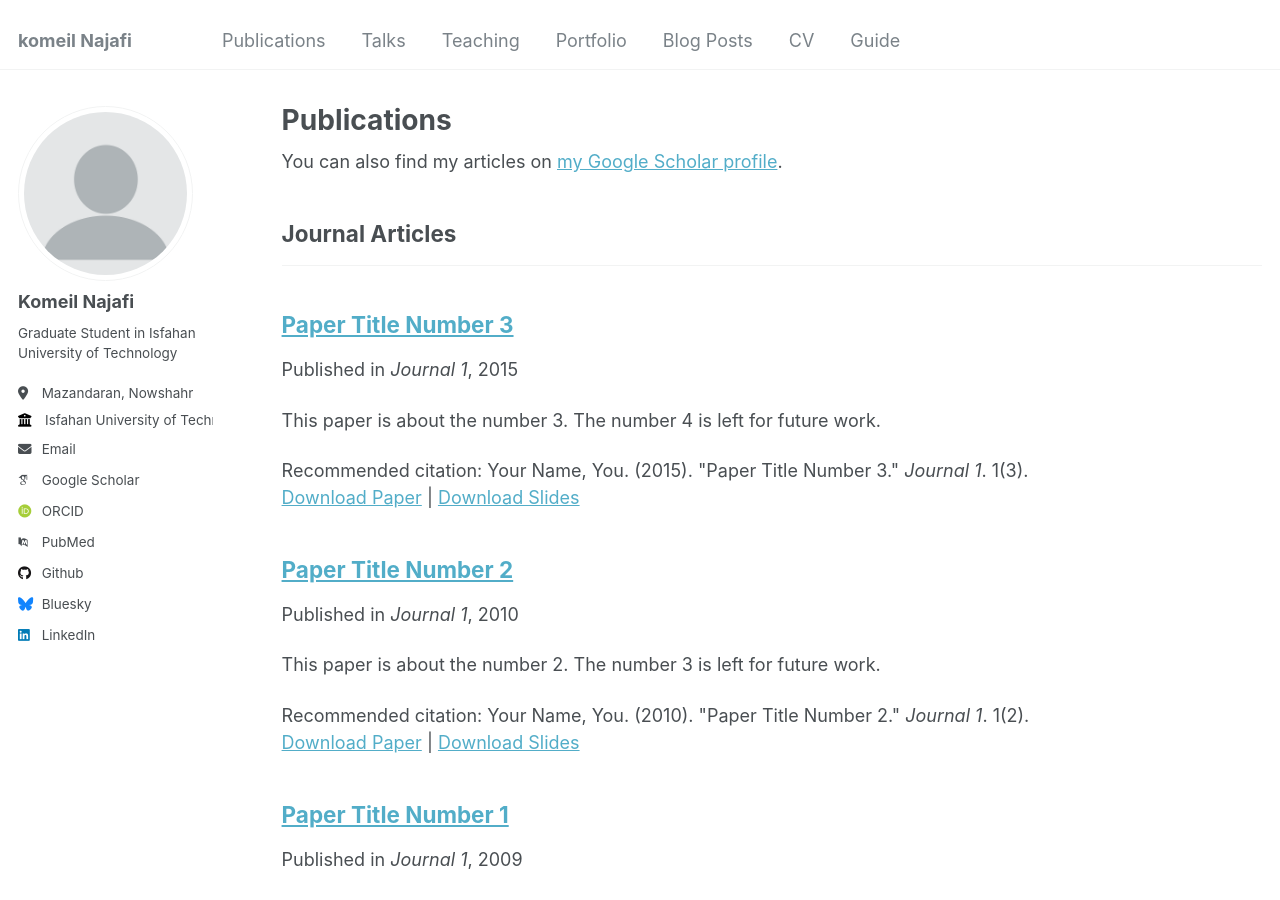
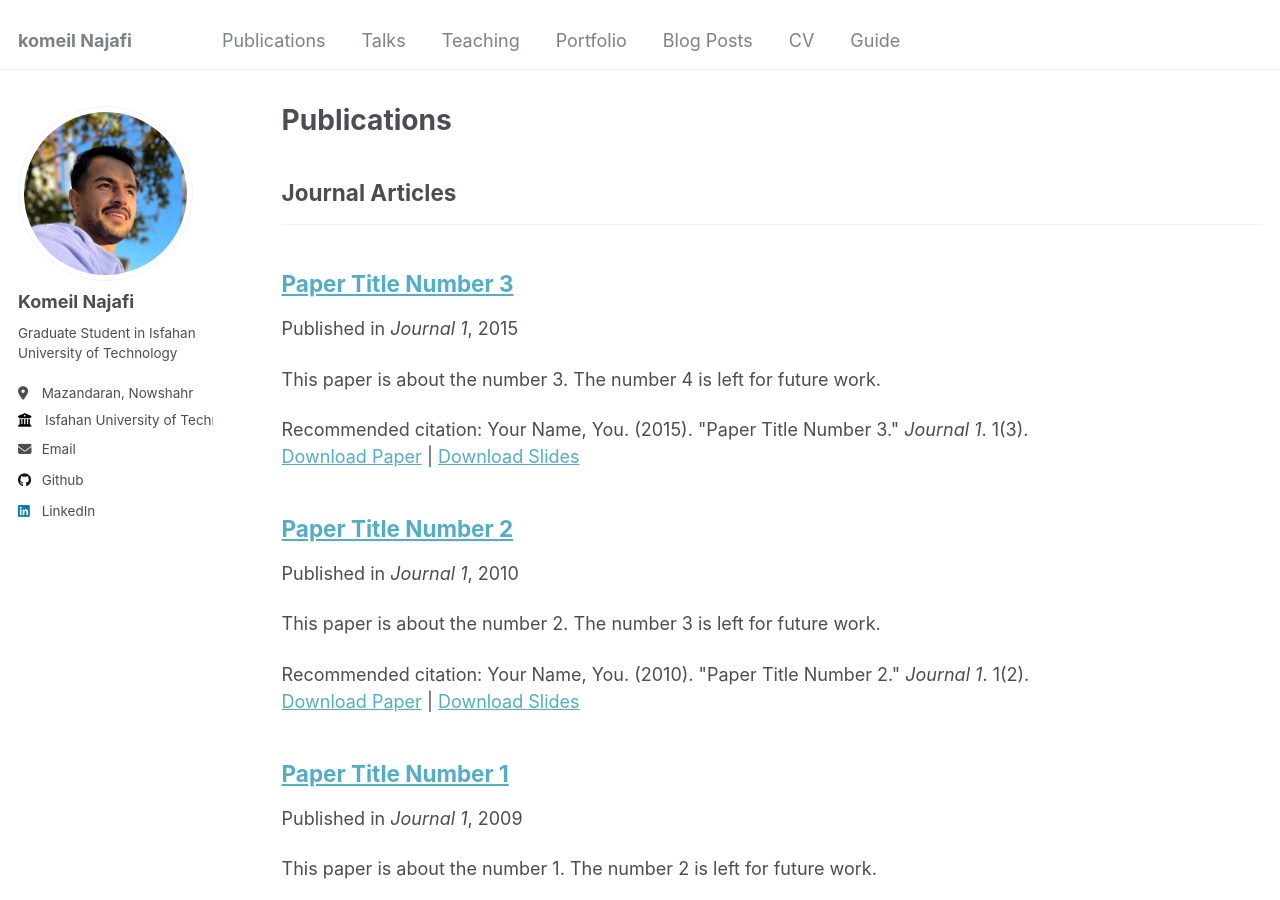
Before and after one commit to komeilnj/hasan.github.io, a Jekyll site: the page built from _pages/publications.html, in a window 1280 px wide and 900 px high. Built offline with Jekyll 4.4.1, drawn with Linux system fonts in a browser that asks for light colours; some web fonts are replaced; part of the change alters nothing that is shown.

Commit message:
dfggdfgfhhhgn

```diff
--- a/_config.yml
+++ b/_config.yml
@@ -21,7 +21,7 @@ repository               : "academicpages/academicpages.github.io"
 #               Additional customization can be done by editing /_includes/author-profile.html
 author:
   # Biographic information
-  avatar           : "profile.png"
+  avatar           : "profile.jpg"
   name             : "Komeil Najafi"
   pronouns         : # example: "she/her"
   bio              : "Graduate Student in Isfahan University of Technology"
@@ -32,11 +32,11 @@ author:
 
   # Academic websites
   arxiv            : # URL - Update with the correct link to your profile
-  googlescholar    : "https://scholar.google.com/citations?user=PS_CX0AAAAAJ"
+  googlescholar    :  # Username
   impactstory      : # URL
-  orcid            : "http://orcid.org/yourorcidurl"
+  orcid            : # Username
   semantic         : # URL
-  pubmed           : "https://www.ncbi.nlm.nih.gov/pubmed/?term=john+snow"
+  pubmed           : # Username
   researchgate     : # URL
 
   # Repositories and software development
@@ -48,7 +48,7 @@ author:
   stackoverflow    : # User number or user number and name (i.e., use "1" or "1/jeff-atwood")
 
   # Social media
-  bluesky          : "bsky.app" # Replace this with you Bluesky username
+  bluesky          : # Username
   facebook         : # Username
   flickr           : # Username
   foursquare       : # Username
```
Also changed, not shown: images/profile.jpg (added).
